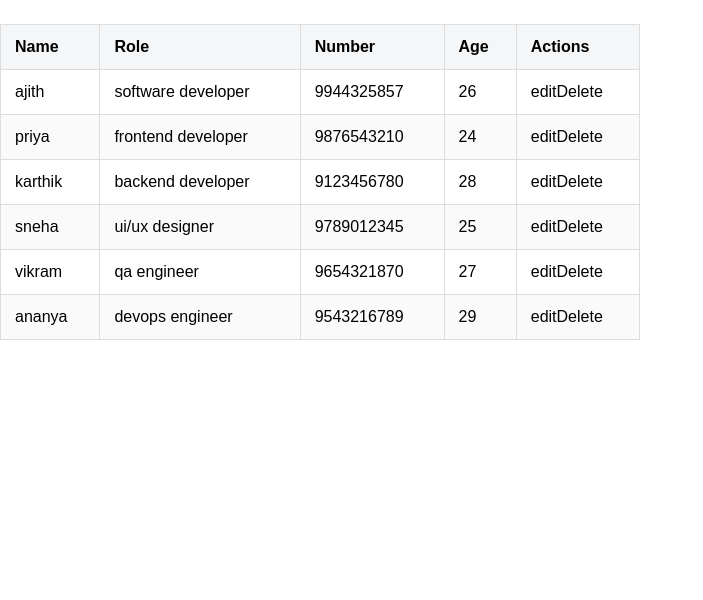
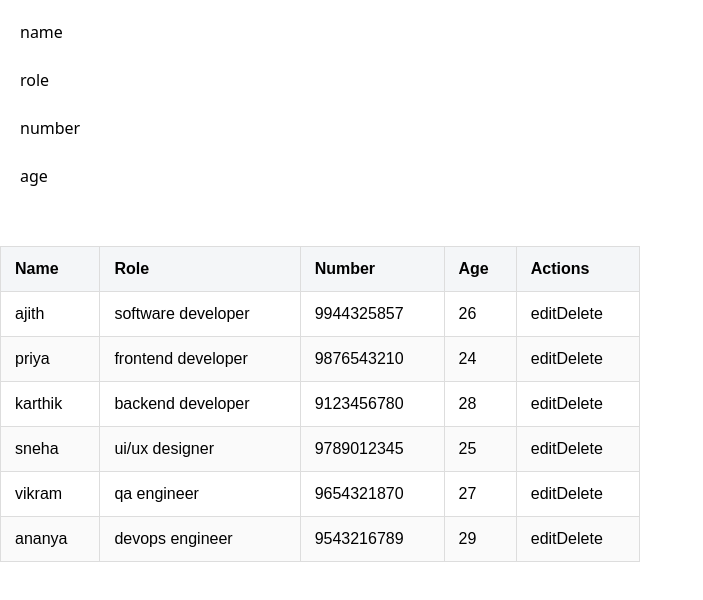
Before and after one commit to ajithyaasaf/React-learn, a React (Vite) app in the folder Crud_app_employees/vite-project/: page / in a window 1280 px wide. Shown: the top 600 px of the page, without its empty margins (0-703 px from the left). Built offline with nearby package versions, Linux system fonts and the light colour scheme.

Commit message:
code changes

```diff
--- a/Crud_app_employees/vite-project/src/App.css
+++ b/Crud_app_employees/vite-project/src/App.css
@@ -25,3 +25,15 @@ tbody tr:nth-child(even) {
 tbody tr:hover {
   background-color: #f1f5f9;
 }
+
+
+.form {
+  padding: 10px;
+  margin: 10px;
+  display: flex;
+  flex-direction: column;
+}
+
+.form input {
+  width: 10%;
+}
--- a/Crud_app_employees/vite-project/src/components/Table.jsx
+++ b/Crud_app_employees/vite-project/src/components/Table.jsx
@@ -2,14 +2,33 @@ import { useEffect, useState } from "react";
 import employees from "../data/employee";
 
 function Table() {
-  const [employe, setEmployee] = useState();
+  const [employe, setEmployee] = useState([]);
   useEffect(() => {
     setEmployee(employees);
   }, []);
 
-  function handleDelete(id) {}
+
+  // below s the one version i tried to do delte it works but tried direct appeoach inside the button itself
+  /*   function handleDelete(id) {
+      console.log(id)
+      let filteredemployees =
+        employe.filter((data) => {
+          return data.id !== id
+        })
+      setEmployee(filteredemployees)
+    } */
   return (
     <div style={{ color: "black" }}>
+      <form action="" className="form">
+        <label htmlFor="">name</label>
+        <input type="text" />
+        <label htmlFor="">role</label>
+        <input type="text" />
+        <label htmlFor="">number</label>
+        <input type="number" />
+        <label htmlFor="">age</label>
+        <input type="number" />
+      </form>
       <table>
         <thead>
           <tr>
@@ -21,7 +40,7 @@ function Table() {
           </tr>
         </thead>
         <tbody>
-          {employees.map((data) => {
+          {employe.map((data) => {
             return (
               <tr key={data.id || data.name}>
                 <td>{data.name}</td>
@@ -30,7 +49,12 @@ function Table() {
                 <td>{data.age}</td>
                 <td>
                   <button>edit</button>
-                  <button onClick={() => handleDelete(data.id)}>Delete</button>
+                  <button onClick={() => {
+
+                    setEmployee(employe.filter((e) => {
+                      return e.id !== data.id
+                    }))
+                  }}>Delete</button>
                 </td>
               </tr>
             );
```
